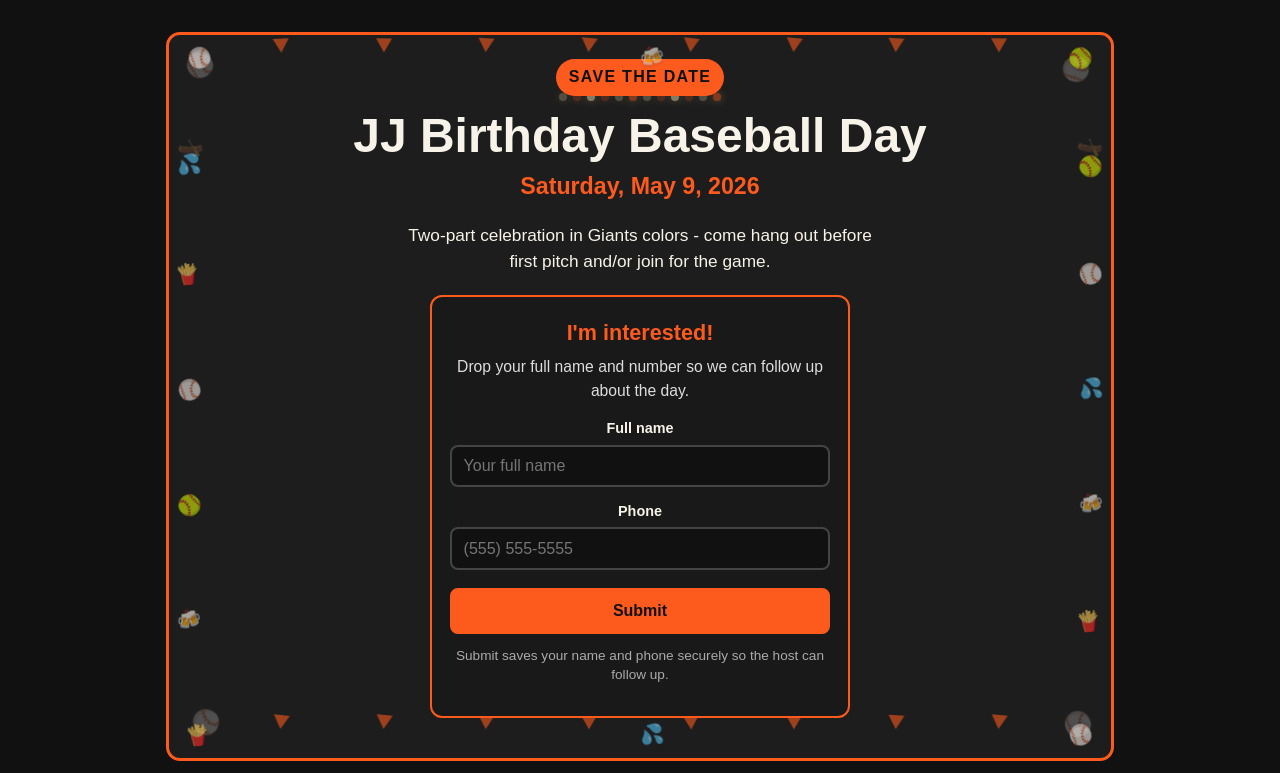
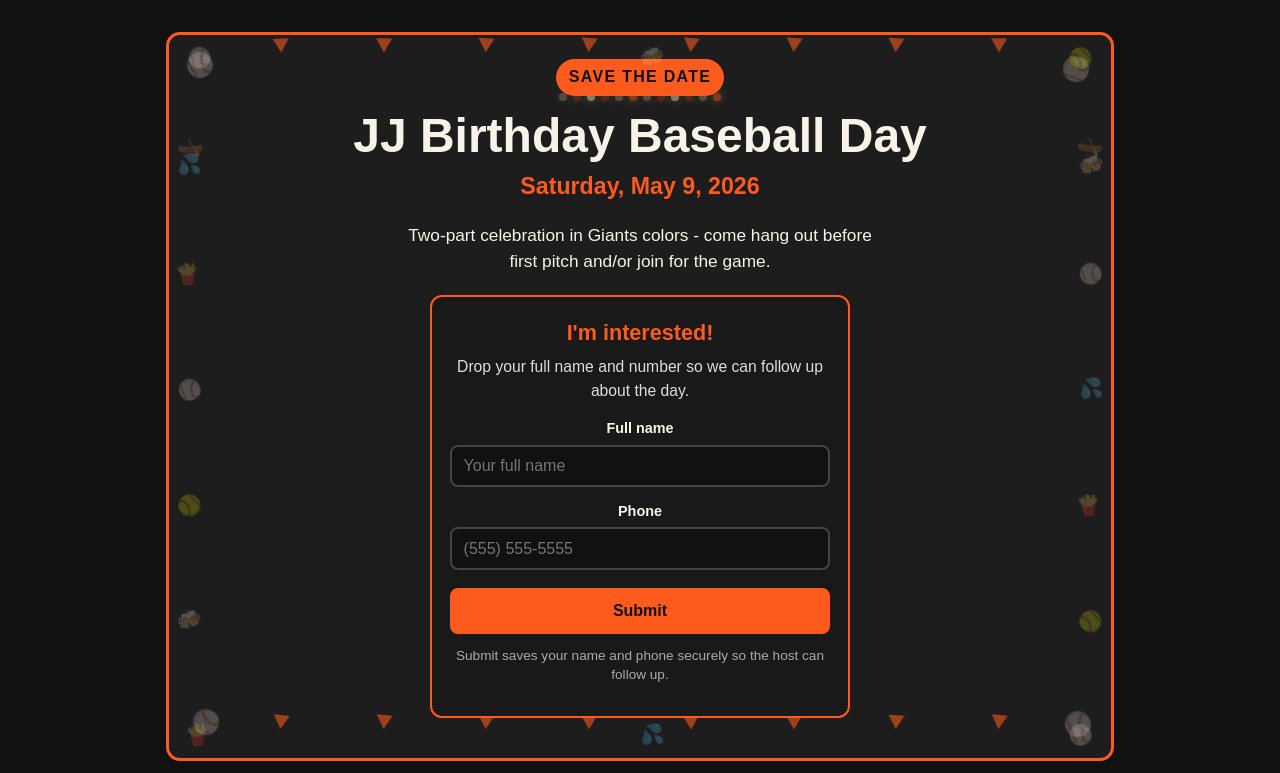
Before and after one commit to JTDJames/birthday-baseball, a website: page index.html in a window 1280 px wide. Shown: the top 773 px of the page. Drawn offline with nearby package versions, Linux system fonts and the light colour scheme; no server answers.

Commit message:
Update animations and styles for party items in index.html: Adjust opacity and add borderBlink animation to various party items. Introduce flash classes for staggered blinking effects, enhancing visual dynamics in the party section.

```diff
--- a/index.html
+++ b/index.html
@@ -121,34 +121,39 @@
       .party-item {
         position: absolute;
         user-select: none;
-        opacity: 0.6;
-        filter: drop-shadow(0 1px 1px rgba(0, 0, 0, 0.35));
+        opacity: 0.3;
+        filter: drop-shadow(0 1px 1px rgba(0, 0, 0, 0.22));
+        animation-delay: 0s, var(--blink-delay, 0s);
       }
 
       .party-item.ball {
         font-size: 1.25rem;
-        animation: spinBall 8.5s linear infinite;
+        animation: spinBall 8.5s linear infinite, borderBlink 2.4s steps(1, end) infinite;
       }
 
       .party-item.beer {
         font-size: 1.2rem;
-        animation: clinkBeer 1.6s ease-in-out infinite;
+        animation: clinkBeer 1.6s ease-in-out infinite, borderBlink 2.4s steps(1, end) infinite;
       }
 
       .party-item.fries {
         font-size: 1.25rem;
-        animation: shakeFries 0.95s ease-in-out infinite;
+        animation: shakeFries 0.95s ease-in-out infinite, borderBlink 2.4s steps(1, end) infinite;
       }
 
       .party-item.cannon {
         font-size: 1.2rem;
-        animation: squirtCannon 2.4s ease-in-out infinite;
+        animation: squirtCannon 2.4s ease-in-out infinite, borderBlink 2.4s steps(1, end) infinite;
       }
 
       .party-item.mitt {
         font-size: 1.25rem;
-        animation: wiggleMitt 2.1s ease-in-out infinite;
+        animation: wiggleMitt 2.1s ease-in-out infinite, borderBlink 2.4s steps(1, end) infinite;
       }
+
+      .flash-1 { --blink-delay: 0s; }
+      .flash-2 { --blink-delay: 0.8s; }
+      .flash-3 { --blink-delay: 1.6s; }
 
       .b1 { top: 8px; left: 18px; }
       .b2 { top: 8px; left: 50%; transform: translateX(-50%); }
@@ -258,6 +263,11 @@
         0% { transform: rotate(-10deg); }
         50% { transform: rotate(10deg); }
         100% { transform: rotate(-10deg); }
+      }
+
+      @keyframes borderBlink {
+        0%, 40%, 100% { opacity: 0.24; }
+        50%, 90% { opacity: 0.52; }
       }
 
       @keyframes pennantWave {
@@ -618,7 +628,7 @@
 
       @media (max-width: 720px) {
         .party-item {
-          opacity: 0.4;
+          opacity: 0.22;
           font-size: 1rem !important;
         }
 
@@ -668,24 +678,24 @@
           </div>
         </div>
         <div class="party-border" aria-hidden="true">
-          <span class="party-item ball b1">⚾</span>
-          <span class="party-item beer b2">🍻</span>
-          <span class="party-item mitt b3">🥎</span>
-          <span class="party-item fries b4">🍟</span>
-          <span class="party-item cannon b5">💦</span>
-          <span class="party-item ball b6">⚾</span>
+          <span class="party-item ball b1 flash-1">⚾</span>
+          <span class="party-item beer b2 flash-2">🍻</span>
+          <span class="party-item mitt b3 flash-3">🥎</span>
+          <span class="party-item fries b4 flash-1">🍟</span>
+          <span class="party-item cannon b5 flash-2">💦</span>
+          <span class="party-item ball b6 flash-3">⚾</span>
 
-          <span class="party-item cannon l1">💦</span>
-          <span class="party-item fries l2">🍟</span>
-          <span class="party-item ball l3">⚾</span>
-          <span class="party-item mitt l4">🥎</span>
-          <span class="party-item beer l5">🍻</span>
+          <span class="party-item cannon l1 flash-1">💦</span>
+          <span class="party-item fries l2 flash-2">🍟</span>
+          <span class="party-item ball l3 flash-3">⚾</span>
+          <span class="party-item mitt l4 flash-1">🥎</span>
+          <span class="party-item beer l5 flash-2">🍻</span>
 
-          <span class="party-item mitt r1">🥎</span>
-          <span class="party-item ball r2">⚾</span>
-          <span class="party-item cannon r3">💦</span>
-          <span class="party-item beer r4">🍻</span>
-          <span class="party-item fries r5">🍟</span>
+          <span class="party-item beer r1 flash-3">🍻</span>
+          <span class="party-item ball r2 flash-1">⚾</span>
+          <span class="party-item cannon r3 flash-2">💦</span>
+          <span class="party-item fries r4 flash-3">🍟</span>
+          <span class="party-item mitt r5 flash-1">🥎</span>
         </div>
         <div class="hero-fun" aria-hidden="true">
           <span class="floating-ball ball-1">⚾</span>
```
